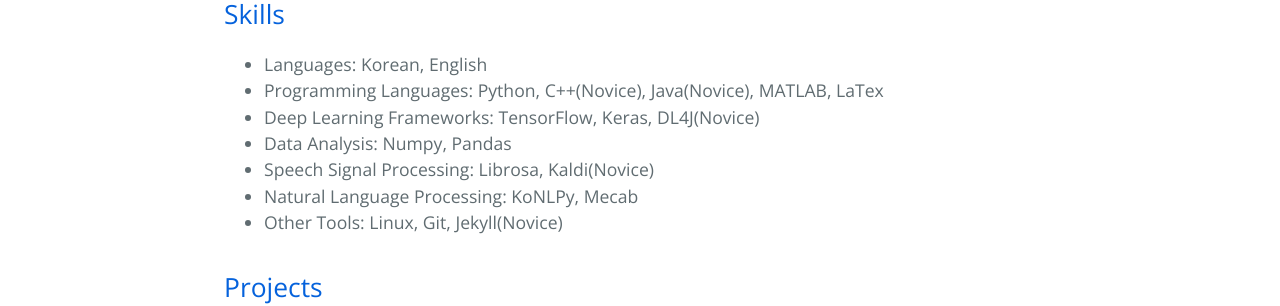
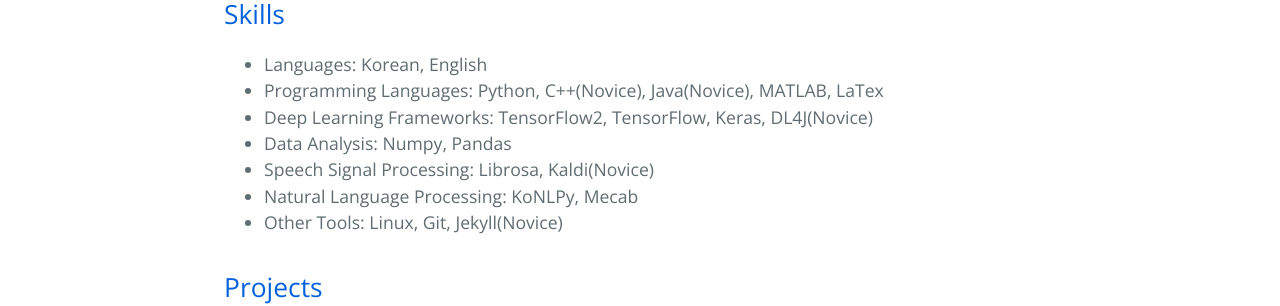
Before and after one commit to hcnoh/hcnoh.github.io, a Jekyll site: the page built from about.md, in a window 1280 px wide. Shown: the part 1638-1944 px from the top of the page. Built offline with Jekyll 4.4.1, drawn with Linux system fonts in a browser that asks for light colours.

Commit message:
some modification on about.md.

```diff
--- a/about.md
+++ b/about.md
@@ -29,7 +29,7 @@
 ## Skills
 - Languages: Korean, English
 - Programming Languages: Python, C++(Novice), Java(Novice), MATLAB, LaTex
-- Deep Learning Frameworks: TensorFlow, Keras, DL4J(Novice)
+- Deep Learning Frameworks: TensorFlow2, TensorFlow, Keras, DL4J(Novice)
 - Data Analysis: Numpy, Pandas
 - Speech Signal Processing: Librosa, Kaldi(Novice)
 - Natural Language Processing: KoNLPy, Mecab
```
